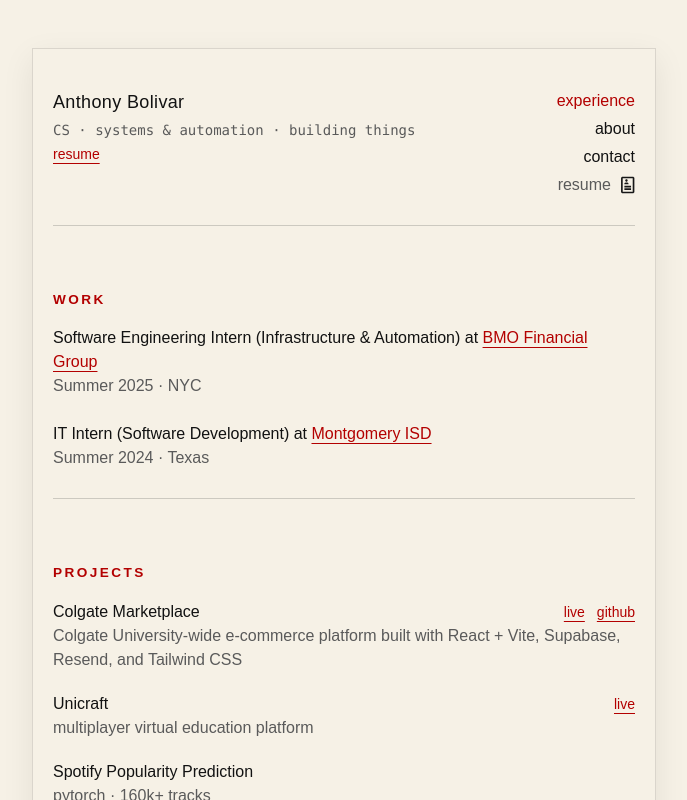
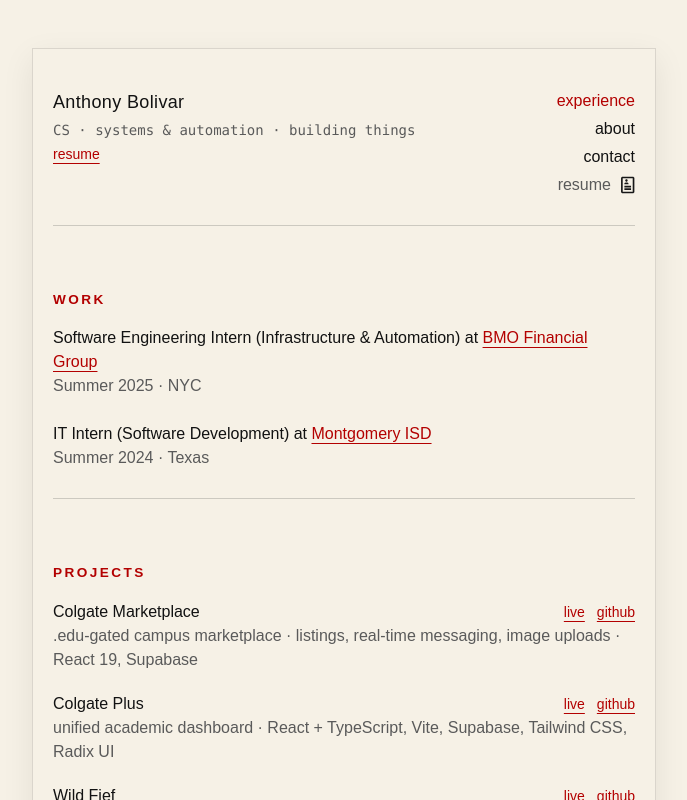
Before and after one commit to tonybolivar/personal-website, a Next.js app: page / in a window 1280 px wide. Shown: the top 800 px of the page, without its empty margins (296-983 px from the left). Built offline with nearby package versions, Linux system fonts and the light colour scheme; a web font is replaced by a local one.

Commit message:
Update projects section with new repos and improved descriptions
Add Colgate Plus and Wild Fief, update Marketplace meta to highlight key features over shared tech stack.

```diff
--- a/app/page.js
+++ b/app/page.js
@@ -28,9 +28,21 @@ const WORK = [
 const PROJECTS = [
   {
     name: "Colgate Marketplace",
-    meta: "Colgate University-wide e-commerce platform built with React + Vite, Supabase, Resend, and Tailwind CSS",
+    meta: ".edu-gated campus marketplace · listings, real-time messaging, image uploads · React 19, Supabase",
     live: "https://www.colgatemarket.com/",
     github: "https://github.com/tonybolivar/colgate-marketplace",
+  },
+  {
+    name: "Colgate Plus",
+    meta: "unified academic dashboard · React + TypeScript, Vite, Supabase, Tailwind CSS, Radix UI",
+    live: "https://colgate-plus.vercel.app",
+    github: "https://github.com/tonybolivar/Colgate-Plus",
+  },
+  {
+    name: "Wild Fief",
+    meta: "fantasy world showcase + lore vault · Astro, Leaflet, Fuse.js, Markdown",
+    live: "https://wild-fief.vercel.app",
+    github: "https://github.com/tonybolivar/wild-fief",
   },
   {
     name: "Unicraft",
```
